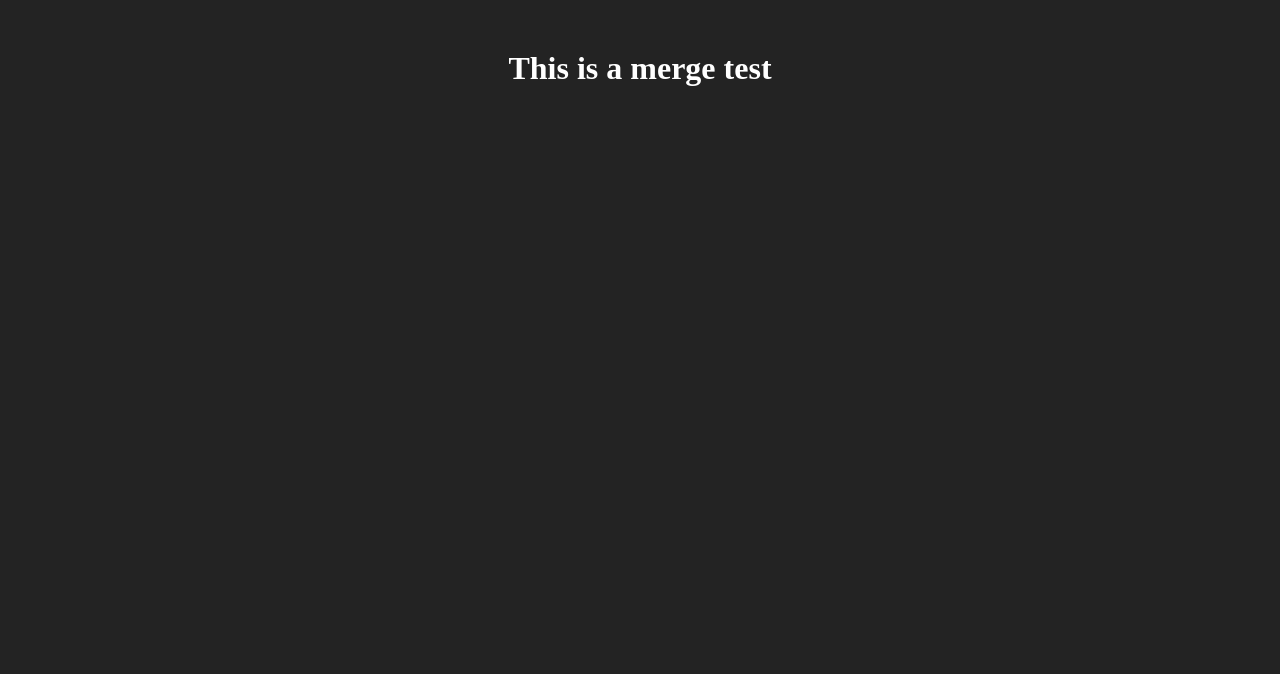
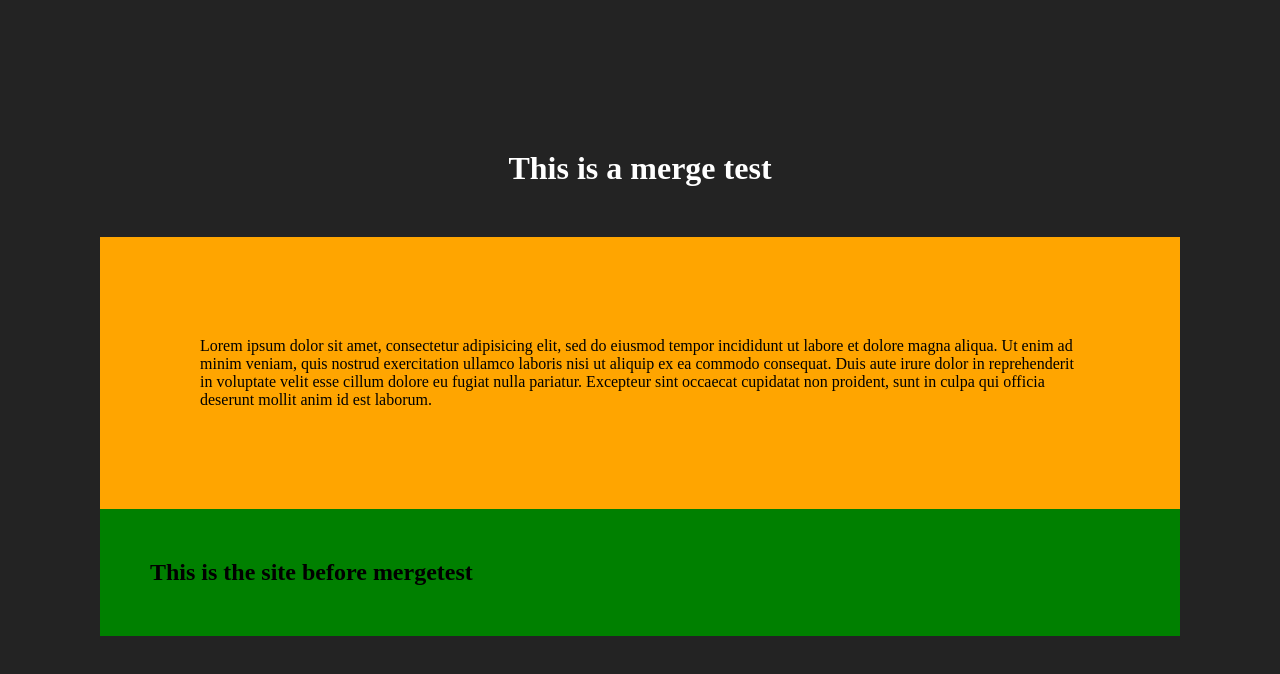
Before and after one commit to SimonLervad/mergeTest, a plain HTML site: page index.html in a window 1280 px wide. Drawn offline with Linux system fonts and the light colour scheme.

Commit message:
rettelser til version 2

```diff
--- a/index.html
+++ b/index.html
@@ -8,5 +8,16 @@
 	<h1>
 		This is a merge test
 	</h1>
+	<p>
+		Lorem ipsum dolor sit amet, consectetur adipisicing elit, sed do eiusmod
+		tempor incididunt ut labore et dolore magna aliqua. Ut enim ad minim veniam,
+		quis nostrud exercitation ullamco laboris nisi ut aliquip ex ea commodo
+		consequat. Duis aute irure dolor in reprehenderit in voluptate velit esse
+		cillum dolore eu fugiat nulla pariatur. Excepteur sint occaecat cupidatat non
+		proident, sunt in culpa qui officia deserunt mollit anim id est laborum.
+	</p>
+	<h2>
+		This is the site before mergetest
+	</h2>
 </body>
 </html>
--- a/style.css
+++ b/style.css
@@ -5,9 +5,18 @@
 }
 body {
 	background-color: #232323;
+	padding:100px;
 }
 h1 {
 	color:white;
 	text-align:center;
 	margin:50px;
 }
+p {
+	background-color:orange;
+	padding:100px;
+}
+h2 {
+	background-color:green;
+	padding:50px;
+}
```
